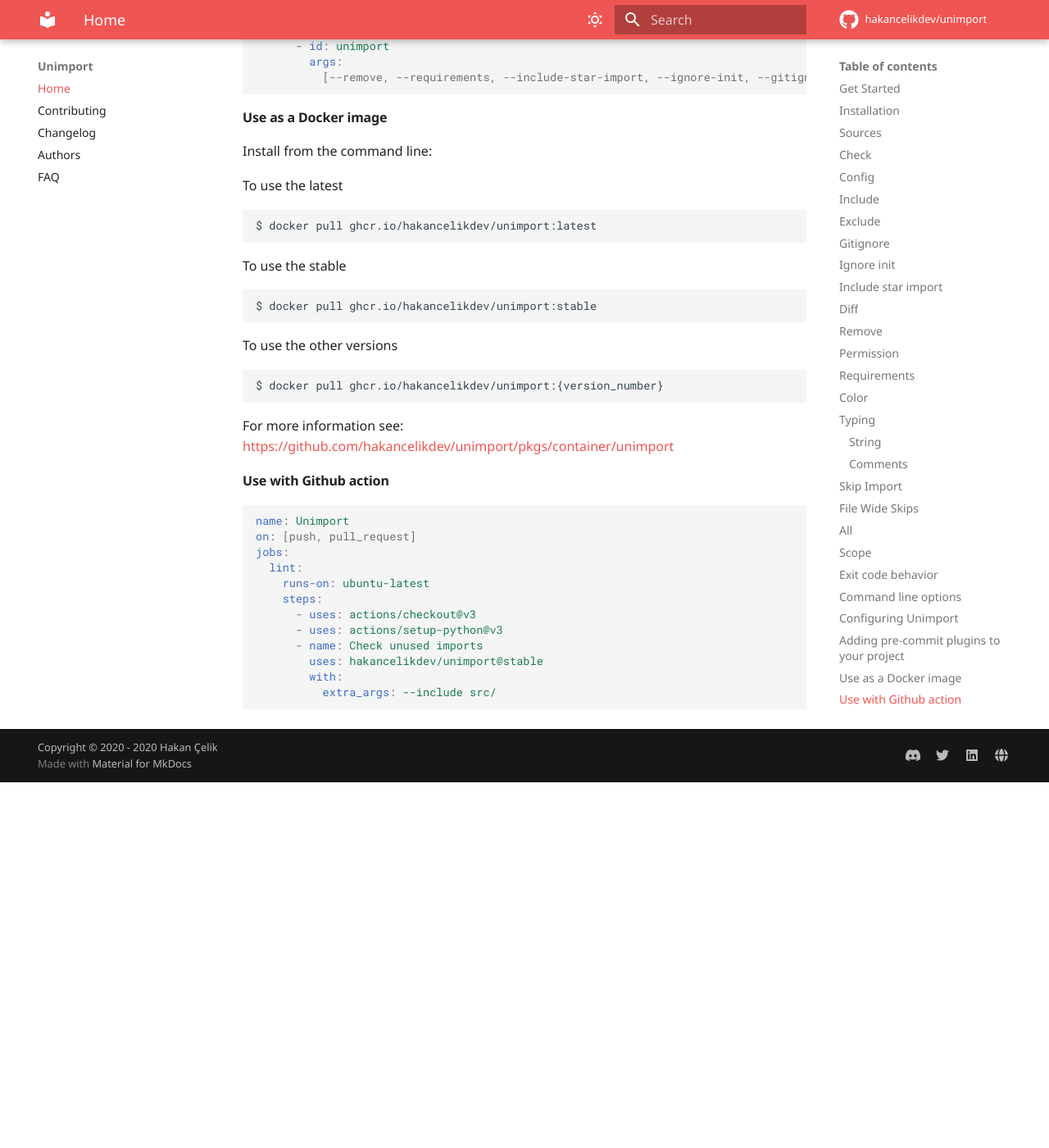
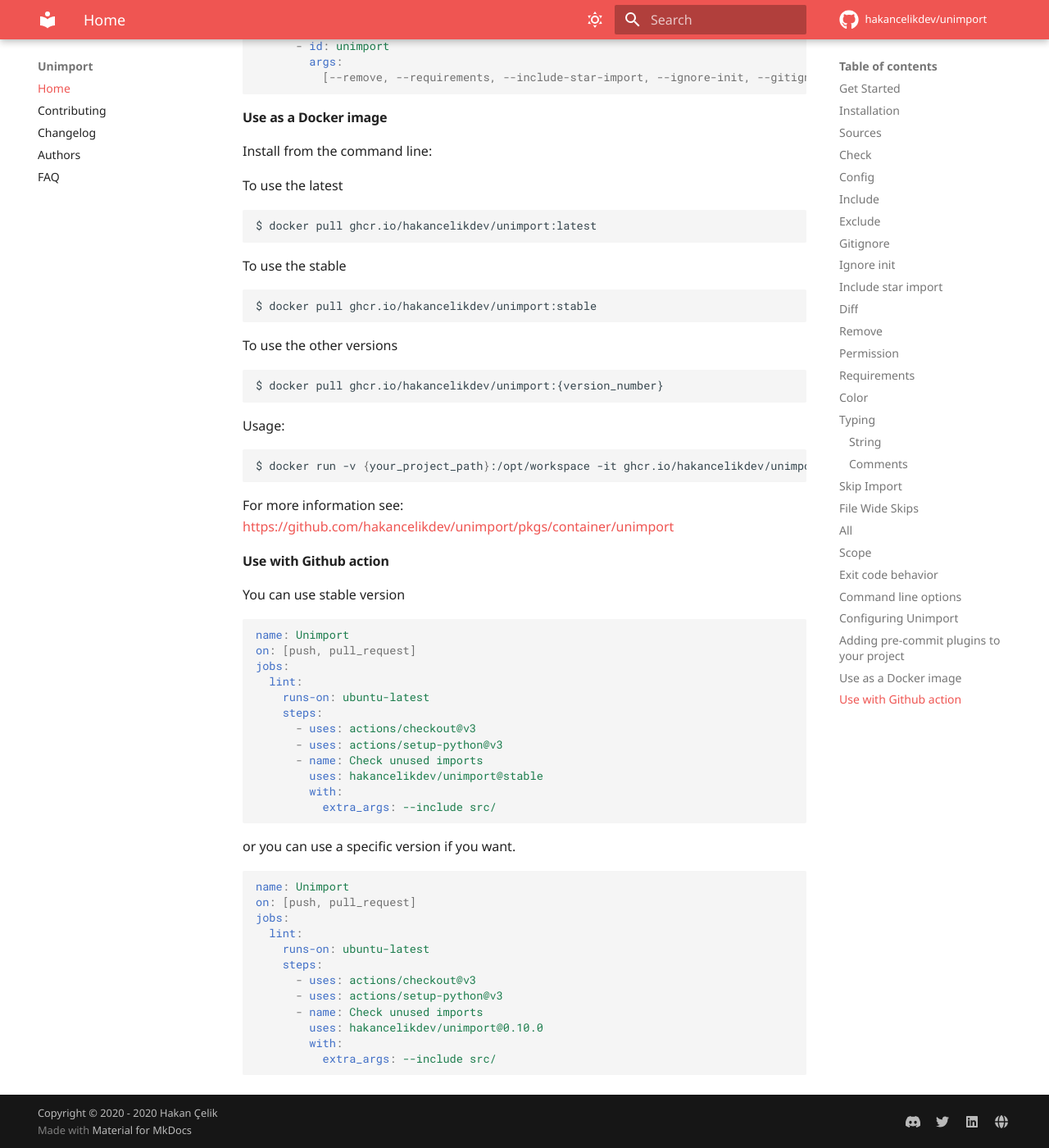
Before and after one commit to hakancelikdev/unimport, an MkDocs documentation site: the page built from docs/index.md, in a window 1280 px wide and 1400 px high, scrolled down 8823 px. Shown: the whole window at 82% size. Built offline with MkDocs 1.6.1 and Material for MkDocs 9.7.7, drawn with Linux system fonts in a browser that asks for light colours; comment, search, counter and statistics services are not loaded; the version menu is left out; before the commit the page ends 9777 px from its top, so only the background shows below that.

Commit message:
Update action.yml & update docs

````diff
--- a/action.yml
+++ b/action.yml
@@ -9,7 +9,7 @@
 runs:
   using: "composite"
   steps:
-    - run: python -m pip install unimport
+    - run: pip install --upgrade pip && python -m pip install unimport==0.10.0
       shell: bash
     - run: unimport --color auto --gitignore --ignore-init ${{ inputs.extra_args }}
       shell: bash
--- a/docs/index.md
+++ b/docs/index.md
@@ -479,10 +479,18 @@
 $ docker pull ghcr.io/hakancelikdev/unimport:{version_number}
 ```
 
+Usage:
+
+```shell
+$ docker run -v {your_project_path}:/opt/workspace -it ghcr.io/hakancelikdev/unimport:latest /opt/workspace/ {other_arguments}
+```
+
 For more information see:
 https://github.com/hakancelikdev/unimport/pkgs/container/unimport
 
 ## Use with Github action
+
+You can use stable version
 
 ```yaml
 name: Unimport
@@ -498,3 +506,20 @@
         with:
           extra_args: --include src/
 ```
+
+or you can use a specific version if you want.
+
+```yaml
+name: Unimport
+on: [push, pull_request]
+jobs:
+  lint:
+    runs-on: ubuntu-latest
+    steps:
+      - uses: actions/checkout@v3
+      - uses: actions/setup-python@v3
+      - name: Check unused imports
+        uses: hakancelikdev/unimport@0.10.0
+        with:
+          extra_args: --include src/
+```
````
Also changed, not shown: .pre-commit-config.yaml (+4 -4 lines), docs/changelog.md (+1 -1 lines), docs/faq.md (+5 -4 lines), 2 other files.
